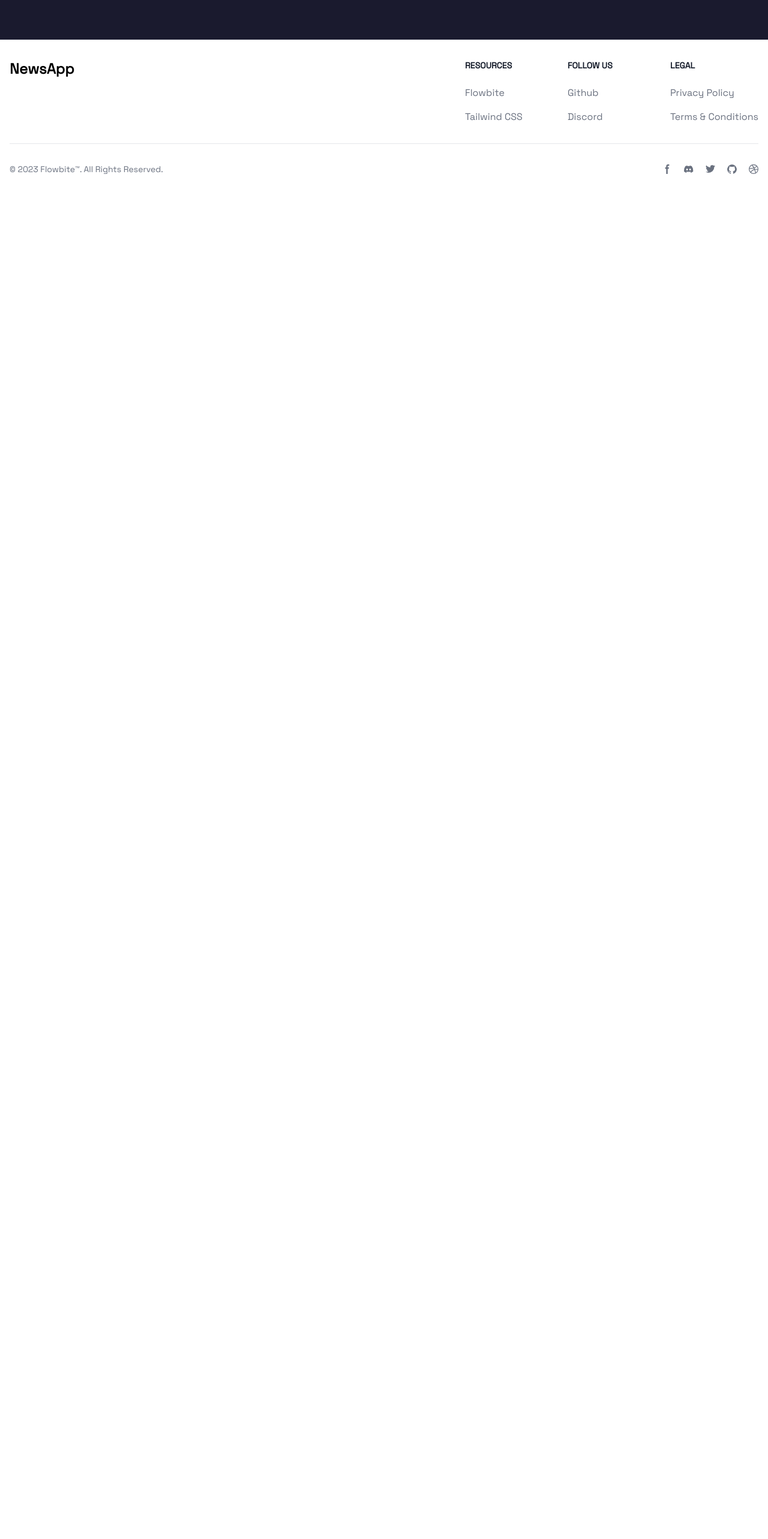
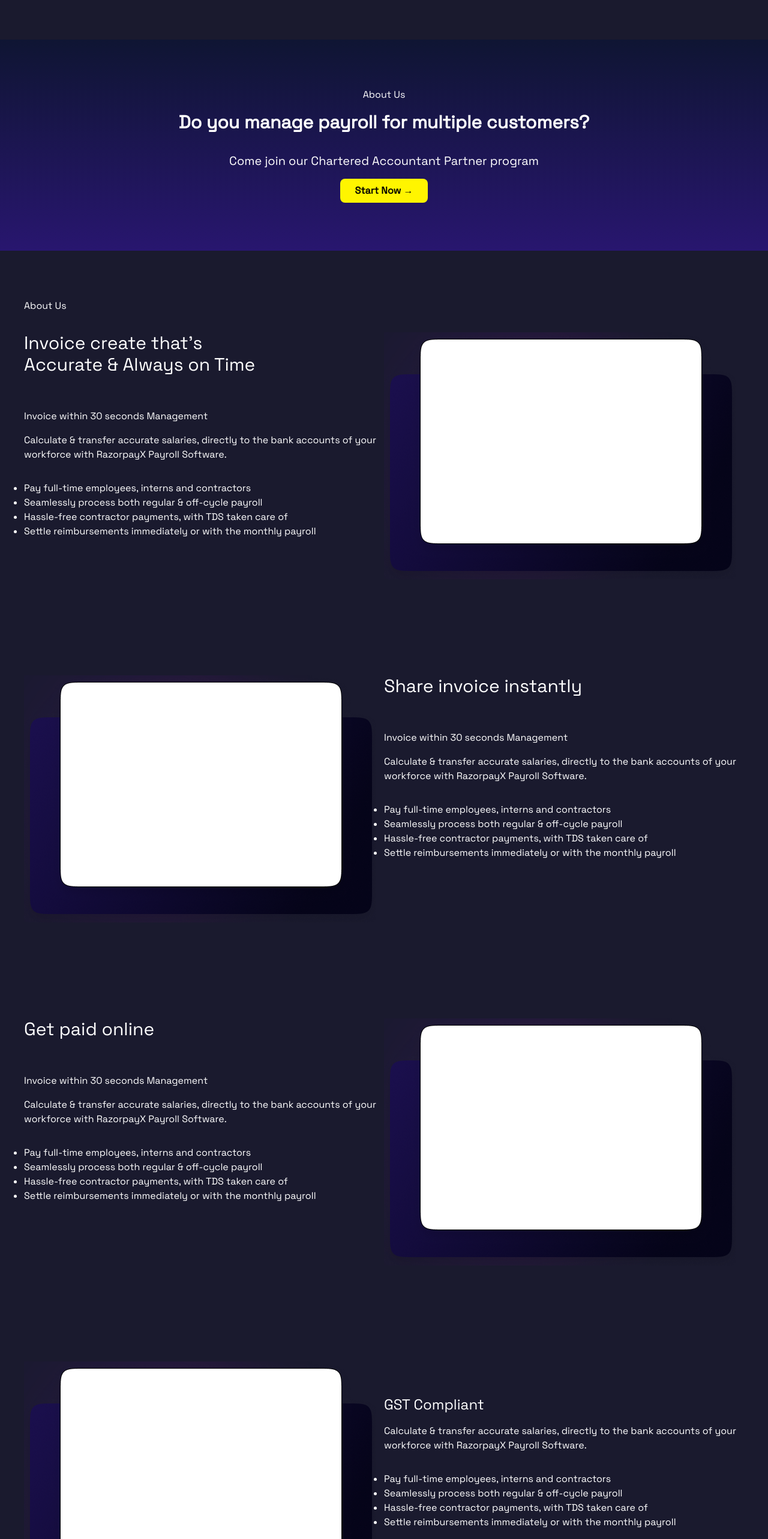
Before and after one commit to Jadhavvarun/Authentication, an Angular app: page / in a window 1280 px wide. Shown: the part 2615-5181 px from the top of the page at 60% size. Before the commit the page ends 2939 px from the top, so only its background shows below. Built offline with nearby package versions, Linux system fonts and the light colour scheme.

Commit message:
home page

```diff
--- a/src/app/footer/footer.component.html
+++ b/src/app/footer/footer.component.html
@@ -1,50 +1,48 @@
-
-
-<footer class="bg-white dark:bg-gray-900 border-t">
+<footer class="bg-gradient-to-b from-[#0F1533] to-[#28166F] dark:bg-gray-900 border-t border-blue-1">
     <div class="mx-auto w-full max-w-screen-xl p-4 py-6 lg:py-8">
         <div class="md:flex md:justify-between">
           <div class="mb-6 md:mb-0">
               <a routerLink="/" routerLinkActive="active" class="flex items-center">
-                  <span class="self-center text-2xl font-semibold whitespace-nowrap dark:text-white">NewsApp</span>
+                  <img src="../../assets/logo.png" alt="">
               </a>
           </div>
           <div class="grid grid-cols-2 gap-8 sm:gap-6 sm:grid-cols-3">
               <div>
-                  <h2 class="mb-6 text-sm font-semibold text-gray-900 uppercase dark:text-white">Resources</h2>
-                  <ul class="text-gray-500 dark:text-gray-400 font-medium">
+                  <h2 class="mb-6 text-lg font-semibold text-white">Resources</h2>
+                  <ul class="text-white font-medium">
                       <li class="mb-4">
-                          <a href="https://flowbite.com/" class="hover:underline">Flowbite</a>
+                          <a href="#" class="hover:text-yellow-1 duration-400">Flowbite</a>
                       </li>
                       <li>
-                          <a href="https://tailwindcss.com/" class="hover:underline">Tailwind CSS</a>
+                          <a href="#" class="hover:text-yellow-1 duration-400">Tailwind CSS</a>
                       </li>
                   </ul>
               </div>
               <div>
-                  <h2 class="mb-6 text-sm font-semibold text-gray-900 uppercase dark:text-white">Follow us</h2>
-                  <ul class="text-gray-500 dark:text-gray-400 font-medium">
+                  <h2 class="mb-6 text-lg font-semibold text-white">Follow us</h2>
+                  <ul class="text-white font-medium">
                       <li class="mb-4">
-                          <a href="https://github.com/themesberg/flowbite" class="hover:underline ">Github</a>
+                          <a href="#" class="hover:text-yellow-1 duration-400">Github</a>
                       </li>
                       <li>
-                          <a href="https://discord.gg/4eeurUVvTy" class="hover:underline">Discord</a>
+                          <a href="#" class="hover:text-yellow-1 duration-400">Discord</a>
                       </li>
                   </ul>
               </div>
               <div>
-                  <h2 class="mb-6 text-sm font-semibold text-gray-900 uppercase dark:text-white">Legal</h2>
-                  <ul class="text-gray-500 dark:text-gray-400 font-medium">
+                  <h2 class="mb-6 text-lg font-semibold text-white">Legal</h2>
+                  <ul class="text-white font-medium">
                       <li class="mb-4">
-                          <a href="#" class="hover:underline">Privacy Policy</a>
+                          <a href="#" class="hover:text-yellow-1 duration-400">Privacy Policy</a>
                       </li>
                       <li>
-                          <a href="#" class="hover:underline">Terms &amp; Conditions</a>
+                          <a href="#" class="hover:text-yellow-1 duration-400">Terms &amp; Conditions</a>
                       </li>
                   </ul>
               </div>
           </div>
       </div>
-      <hr class="my-6 border-gray-200 sm:mx-auto dark:border-gray-700 lg:my-8" />
+      <hr class="my-6 border-gray-100 sm:mx-auto dark:border-gray-700 lg:my-8" />
       <div class="sm:flex sm:items-center sm:justify-between">
           <span class="text-sm text-gray-500 sm:text-center dark:text-gray-400">© 2023 <a href="https://flowbite.com/" class="hover:underline">Flowbite™</a>. All Rights Reserved.
           </span>
--- a/src/app/home/home.component.html
+++ b/src/app/home/home.component.html
@@ -15,8 +15,11 @@
     <div class="flex">
       <div class="w-1/2 flex flex-col justify-center items-center">
         <div class="px-10 py-32">
-          <h2 class="text-5xl tracking-wider font-semibold text-white">Fully-Automated Payroll & Compliance Software</h2>
-          <p class="text-white text-xl py-4">We are a full-service creative agency focused purely on web and mobile technologies. A madhouse of designers, explorers, thinkers, and tinkers too! Here, we design for the most probable future in the most creative way.</p>
+          <h2 class="text-5xl tracking-wider font-semibold text-white">Fully-Automated Payroll & Compliance Software
+          </h2>
+          <p class="text-white text-xl py-4">We are a full-service creative agency focused purely on web and mobile
+            technologies. A madhouse of designers, explorers, thinkers, and tinkers too! Here, we design for the most
+            probable future in the most creative way.</p>
         </div>
       </div>
       <div class="w-1/2">
@@ -25,8 +28,11 @@
     </div>
   </div>
   <div class="h-auto bg-blue-1 px-10 py-20">
-    <h2 class="text-white font-semibold text-3xl text-center">We are a platform with the most<br />complete features</h2>
-    <p class="text-white text-center py-4 text-xl">We are a full-service creative agency focused purely on web and mobile technologies. A madhouse of designers, explorers, thinkers, and tinkers too! Here, we design for the most probable future in the most creative way.</p>
+    <h2 class="text-white font-semibold text-3xl text-center">We are a platform with the most<br />complete features
+    </h2>
+    <p class="text-white text-center py-4 text-xl">We are a full-service creative agency focused purely on web and
+      mobile technologies. A madhouse of designers, explorers, thinkers, and tinkers too! Here, we design for the most
+      probable future in the most creative way.</p>
     <div class="flex justify-center items-center gap-8">
       <div class="w-full h-auto p-12 bg-blue-2 flex flex-col items-center justify-center rounded-lg">
         <img src="../../assets/download-file.png" alt="download-file" class="h-16 w-16">
@@ -53,7 +59,12 @@
         <h2 class="text-white">About Us</h2>
         <h3 class="text-white text-4xl py-3">Fully-Automated Payroll & Compliance Software</h3>
         <p class="text-white mb-2">Payroll So Simple, You Set it & Forget it!</p>
-        <p class="text-white">We are a full-service creative agency focused purely on web and mobile technologies. A madhouse of designers, explorers, thinkers, and tinkers too! Here, we design for the most probable future in the most creative way. <br /><br />Through design and excellent user interface, we leave no stones unturned to provide impeccable digital experiences to our clients.We are a full-service creative agency focused purely on web and mobile technologies. A madhouse of designers, explorers, thinkers, and tinkers too! Here, we design for the most probable future in the most creative way.</p>
+        <p class="text-white">We are a full-service creative agency focused purely on web and mobile technologies. A
+          madhouse of designers, explorers, thinkers, and tinkers too! Here, we design for the most probable future in
+          the most creative way. <br /><br />Through design and excellent user interface, we leave no stones unturned to
+          provide impeccable digital experiences to our clients.We are a full-service creative agency focused purely on
+          web and mobile technologies. A madhouse of designers, explorers, thinkers, and tinkers too! Here, we design
+          for the most probable future in the most creative way.</p>
         <button class="bg-yellow-1 px-6 py-2 mt-4 rounded-lg font-semibold text-base">Start Now → </button>
       </div>
       <div class="w-1/2">
@@ -82,4 +93,103 @@
       </div>
     </div>
   </div>
+  <div>
+    <div class="h-auto py-20 bg-gradient-to-b from-[#0F1533] to-[#28166F]">
+      <div class="flex flex-col justify-center items-center">
+        <h2 class="text-center text-white">About Us</h2>
+        <h2 class="text-white text-center text-3xl font-semibold mt-4">Do you manage payroll for multiple customers?
+        </h2>
+        <h3 class="text-white text-center text-xl mt-8">Come join our Chartered Accountant Partner program</h3>
+        <button class="bg-yellow-1 px-6 py-2 mt-4 rounded-lg font-semibold text-base">Start Now → </button>
+      </div>
+    </div>
+  </div>
+  <div class="h-auto py-20 px-10 bg-blue-1">
+    <h2 class="text-white mb-8">About Us</h2>
+    <div class="flex">
+      <div class="w-1/2">
+        <h3 class="text-white text-3xl">Invoice create that’s <br />Accurate & Always on Time</h3>
+        <p class="mt-14 text-white">Invoice within 30 seconds Management</p>
+        <p class="mt-4 text-white">Calculate & transfer accurate salaries, directly to the bank accounts of your workforce with RazorpayX Payroll Software.</p>
+        <ul class="list-disc py-8">
+          <li class="text-white">Pay full-time employees, interns and contractors</li>
+          <li class="text-white">Seamlessly process both regular & off-cycle payroll</li>
+          <li class="text-white">Hassle-free contractor payments, with TDS taken care of</li>
+          <li class="text-white">Settle reimbursements immediately or with the monthly payroll</li>
+        </ul>
+      </div>
+      <div class="w-1/2">
+        <img src="../../assets/inv.png" alt="">
+      </div>
+    </div>
+  </div>
+  <div class="h-auto py-20 px-10 bg-blue-1">
+    <div class="flex">
+      <div class="w-1/2">
+        <img src="../../assets/inv.png" alt="">
+      </div>
+      <div class="w-1/2">
+        <h3 class="text-white text-3xl">Share invoice instantly</h3>
+        <p class="mt-14 text-white">Invoice within 30 seconds Management</p>
+        <p class="mt-4 text-white">Calculate & transfer accurate salaries, directly to the bank accounts of your workforce with RazorpayX Payroll Software.</p>
+        <ul class="list-disc py-8">
+          <li class="text-white">Pay full-time employees, interns and contractors</li>
+          <li class="text-white">Seamlessly process both regular & off-cycle payroll</li>
+          <li class="text-white">Hassle-free contractor payments, with TDS taken care of</li>
+          <li class="text-white">Settle reimbursements immediately or with the monthly payroll</li>
+        </ul>
+      </div>
+    </div>
+  </div>
+  <div class="h-auto py-20 px-10 bg-blue-1">
+    <div class="flex">
+      <div class="w-1/2">
+        <h3 class="text-white text-3xl">Get paid online</h3>
+        <p class="mt-14 text-white">Invoice within 30 seconds Management</p>
+        <p class="mt-4 text-white">Calculate & transfer accurate salaries, directly to the bank accounts of your workforce with RazorpayX Payroll Software.</p>
+        <ul class="list-disc py-8">
+          <li class="text-white">Pay full-time employees, interns and contractors</li>
+          <li class="text-white">Seamlessly process both regular & off-cycle payroll</li>
+          <li class="text-white">Hassle-free contractor payments, with TDS taken care of</li>
+          <li class="text-white">Settle reimbursements immediately or with the monthly payroll</li>
+        </ul>
+      </div>
+      <div class="w-1/2">
+        <img src="../../assets/inv.png" alt="">
+      </div>
+    </div>
+  </div>
+  <div class="h-auto py-20 px-10 bg-blue-1">
+    <div class="flex">
+      <div class="w-1/2">
+        <img src="../../assets/inv.png" alt="">
+      </div>
+      <div class="w-1/2 mt-14">
+        <h3 class="text-white text-2xl">GST Compliant</h3>
+        <p class="mt-4 text-white">Calculate & transfer accurate salaries, directly to the bank accounts of your workforce with RazorpayX Payroll Software.</p>
+        <ul class="list-disc py-8">
+          <li class="text-white">Pay full-time employees, interns and contractors</li>
+          <li class="text-white">Seamlessly process both regular & off-cycle payroll</li>
+          <li class="text-white">Hassle-free contractor payments, with TDS taken care of</li>
+          <li class="text-white">Settle reimbursements immediately or with the monthly payroll</li>
+        </ul>
+      </div>
+    </div>
+  </div>
+  <div class="bg-blue-1 py-20 px-10">
+    <h2 class="text-start text-white text-3xl">Do you manage payroll for multiple customers?</h2>
+    <p class="text-white text-start py-6">Come join our Chartered Accountant Partner program</p>
+    <div class="flex items-center w-96 bg-transparent border border-blue-800 rounded-md">
+      <input
+        type="email"
+        placeholder="Email Address"
+        class="flex-1 p-2 bg-transparent text-white outline-none"
+      />
+      <button
+        class="bg-yellow-1 px-4 py-2 rounded-md font-semibold text-base ml-2"
+      >
+        Submit →
+      </button>
+    </div>
+  </div>
 </div>
```
Also changed, not shown: src/assets/inv.png (added), src/assets/mail.png (added).
